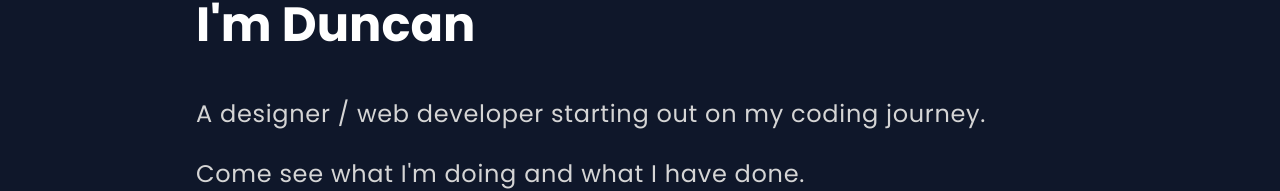
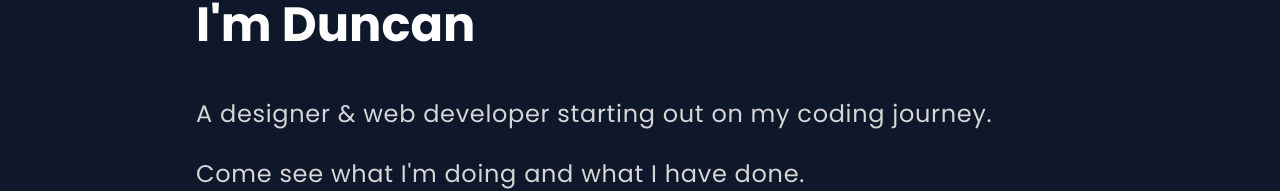
Before and after one commit to Dunconius/portfolio2024, a React (Create React App) app: page / in a window 1280 px wide. Shown: the part 372-563 px from the top of the page. Built offline with nearby package versions, Linux system fonts and the light colour scheme.

Commit message:
feat: about updated

```diff
--- a/src/pages/HomePage.jsx
+++ b/src/pages/HomePage.jsx
@@ -6,7 +6,7 @@ const HomePage = () => (
             <h2>Hi there! 👋</h2>
             {/* <h3 className="home-h3" >This is an H3</h3> */}
             <h4>I'm Duncan</h4>
-            <p>A designer / web developer starting out on my coding journey.</p>
+            <p>A designer & web developer starting out on my coding journey.</p>
             <p>Come see what I'm doing and what I have done.</p>
 
         </div>
```
